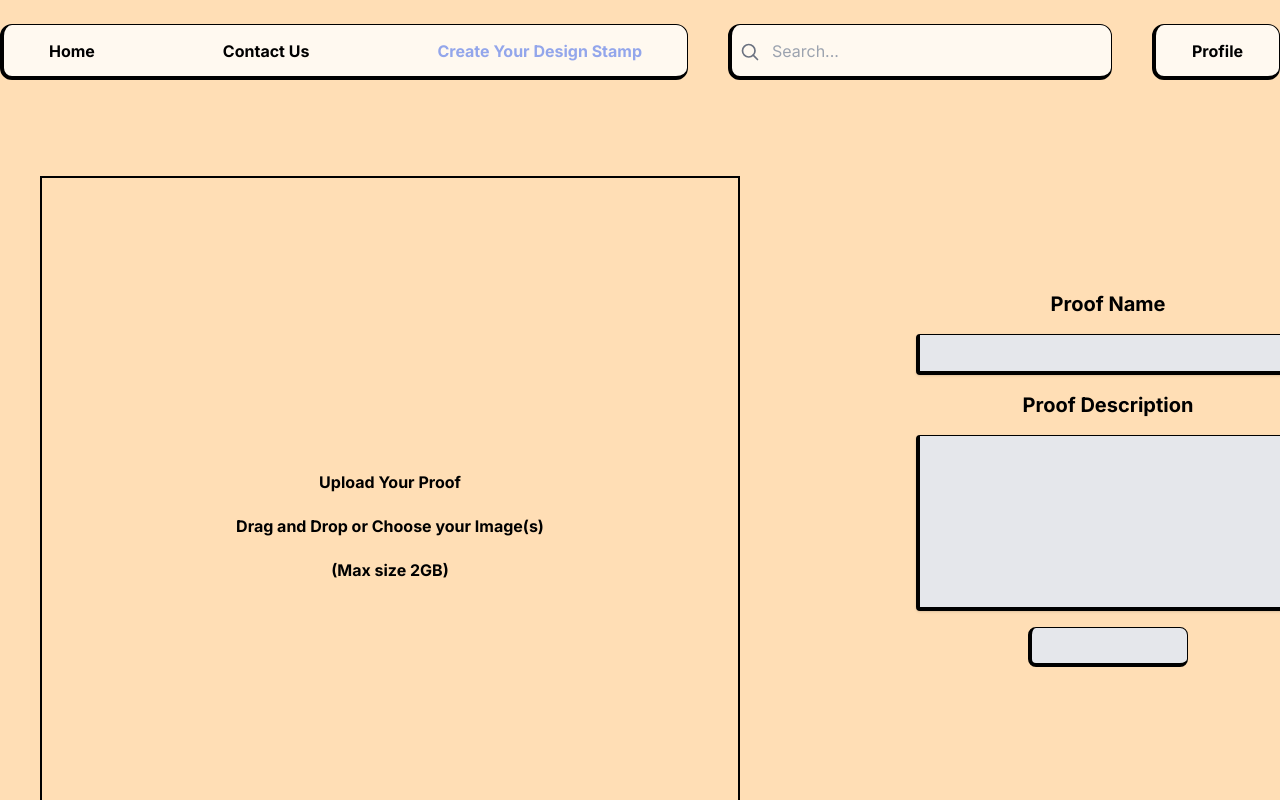
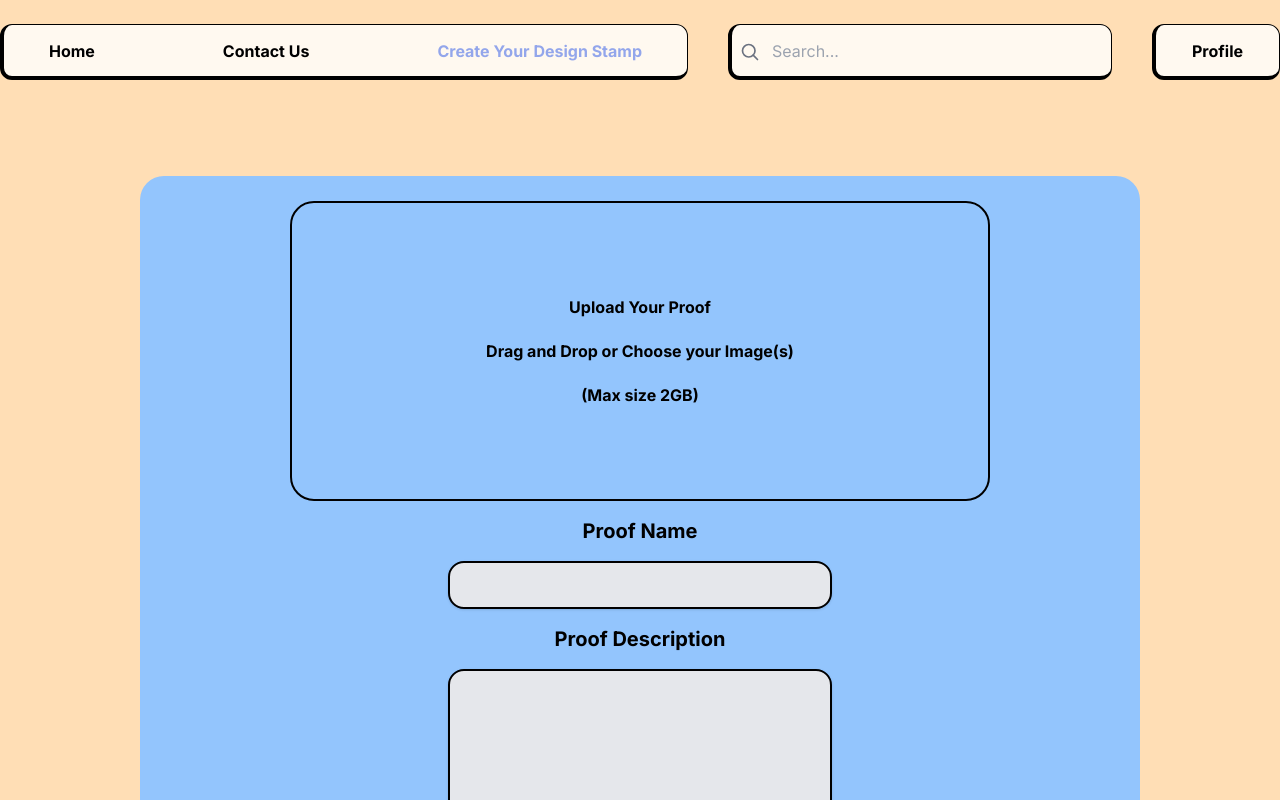
Before and after one commit to Emirhan-Cavusoglu-sftw/TVA, a Next.js app in the folder packages/frontend/tron-project/: page /CreateDesignStamp in a window 1280 px wide. Shown: the top 800 px of the page. Built offline with nearby package versions, Linux system fonts and the light colour scheme; a web font is replaced by a local one; what @react-pdf/renderer would draw is missing.

Commit message:
create design stamp design

```diff
--- a/packages/frontend/tron-project/app/CreateDesignStamp/page.jsx
+++ b/packages/frontend/tron-project/app/CreateDesignStamp/page.jsx
@@ -232,11 +232,10 @@ const CreateYourDesignStamp = () => {
 
   return (
     <>
-      <form className="flex flex-row" >
-      {/* <form className="flex flex-row" onSubmit={handleSubmit}> */}
-        <div className="flex items-center mt-24 ml-10">
+      <div className=" flex justify-center items-center text-center mt-24">
+        <form className="flex flex-col justify-center items-center text-center w-[1000px] h-[750px] bg-blue-300 rounded-3xl space-y-4">
           <label htmlFor="file" className="cursor-pointer">
-            <div className="border-2 border-black w-[700px] h-[700px] flex items-center justify-center flex-col space-y-5">
+            <div className="flex w-[700px] h-[300px] flex-col border-2 border-black space-y-5 justify-center rounded-3xl">
               {/* {previews.map((preview, index) => (
                 <div
                   key={index}
@@ -245,7 +244,7 @@ const CreateYourDesignStamp = () => {
                   <img
                     src={preview}
                     alt={`Preview-${index}`}
-                    className="w-[500px] h-80"
+                    className="w-[300px] h-80"
                   />
                 </div>
               ))} */}
@@ -264,14 +263,15 @@ const CreateYourDesignStamp = () => {
             // onChange={handleFileChange}
             multiple // Allow multiple file selection
           />
-        </div>
-
-        <div className="flex flex-col justify-center items-center ml-44 space-y-4 w-96">
-          <label className="block text-black font-bold  text-xl" htmlFor="name">
+          <div className="flex flex-col justify-center items-center space-y-4 w-96">
+            <label
+              className="block text-black font-bold  text-xl"
+              htmlFor="name"
+            >
               Proof Name
             </label>
             <input
-            className="shadow appearance-none w-96 border border-black border-l-4 border-b-4 rounded py-2 px-3 bg-gray-200 leading-tight focus:outline-none focus:shadow-outline"
+              className="shadow appearance-none w-96 h-12 rounded-2xl border-2 border-black bg-gray-200 leading-tight focus:outline-none focus:shadow-outline"
               id="name"
               type="text"
               placeholder=""
@@ -286,13 +286,13 @@ const CreateYourDesignStamp = () => {
               Proof Description
             </label>
             <textarea
-            className="shadow appearance-none border border-black border-l-4 border-b-4 rounded w-full h-44 py-2 px-3 bg-gray-200 leading-tight focus:outline-none focus:shadow-outline"
+              className="shadow appearance-none  rounded-2xl w-full h-44 border-2 border-black bg-gray-200 leading-tight focus:outline-none focus:shadow-outline"
               id="description"
               // value={proofDescription}
               // onChange={handleDescriptionChange}
             ></textarea>
             <button
-            className="h-10 w-40 bg-gray-200 rounded-lg text-center border border-black border-l-4 border-b-4 font-bold"
+              className="h-10 w-40 bg-gray-200 rounded-lg text-center border-2 border-black font-bold"
               // disabled={!enableButton || isLoading} // Disable the button if the form is being submitted
               type="submit"
             >
@@ -300,30 +300,7 @@ const CreateYourDesignStamp = () => {
             </button>
           </div>
         </form>
-      <div className="flex items-center justify-center text-center m-4">
-        {/* {attestCompleted && (
-          <Link
-            href={`https://gnosis-chiado.blockscout.com/tx/${attestTxHash}?tab=internal`}
-            target="_blank"
-            rel="noopener noreferrer"
-          >
-            <button className="flex justify-center mt-6 h-[3.5rem] w-32 rounded-xl bg-white bg-opacity-80 text-black text-center items-center font-bold border border-black border-l-4 border-b-4">
-              View Attestation
-            </button>
-          </Link>
-        )} */}
       </div>
-      <div className="flex justify-center">
-        {/* {ipfsUrl && (
-          <Link href={ipfsUrl} download target="_blank">
-            <button className="flex justify-center mt-6 h-[3.5rem] w-32 rounded-xl bg-gray-200 bg-opacity-80 text-black text-center items-center font-bold border border-black border-l-4 border-b-4">
-              Download PDF from IPFS
-            </button>
-          </Link>
-        )} */}
-      </div>
-
-
     </>
   );
 };
```
Also changed, not shown: packages/frontend/tron-project/app/CreateDesignStamp/eski.txt (added). Lines whose indentation alone changed are shown as unchanged.
